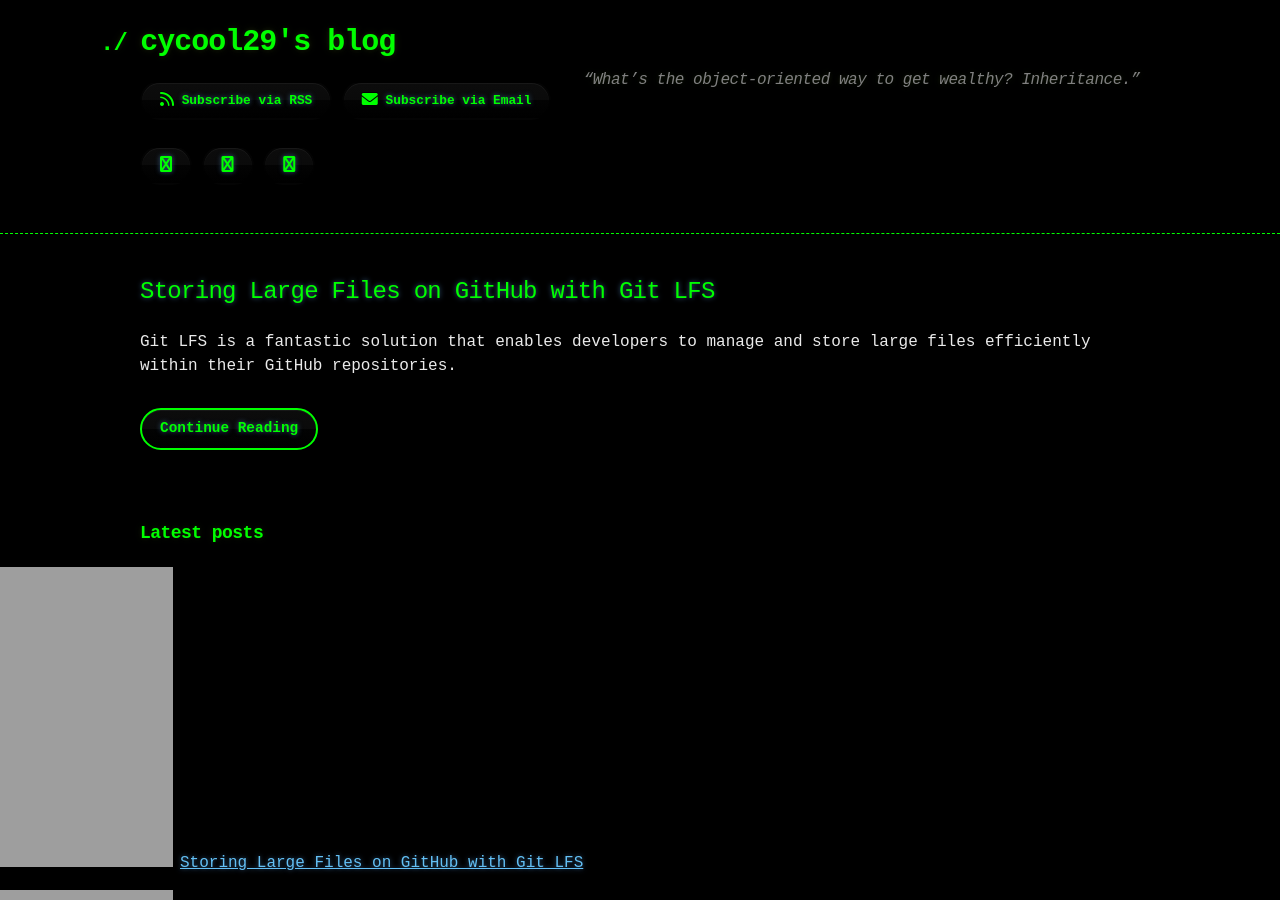
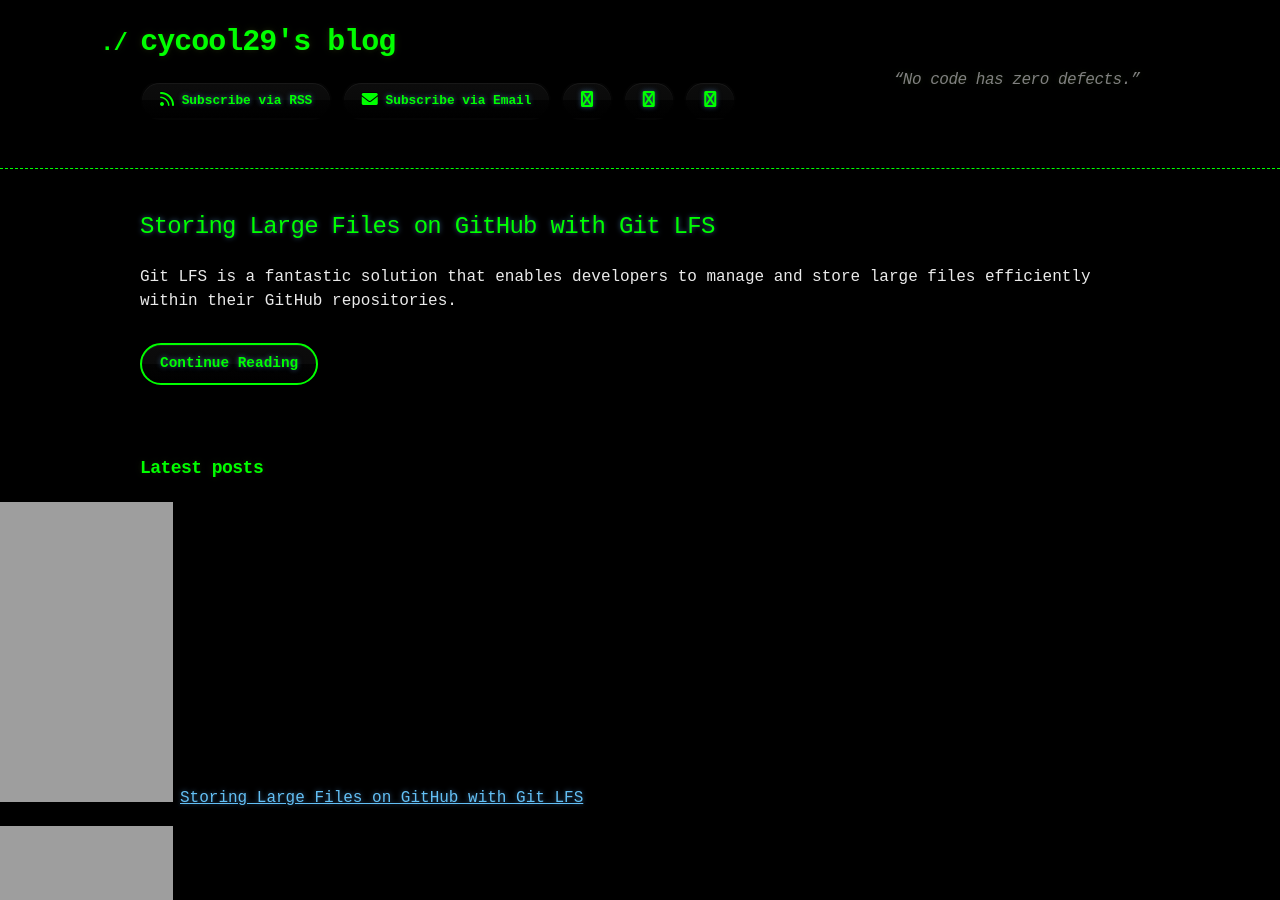
Before and after one commit to cycool29/cycool29.github.io, a Jekyll site: the page built from index.md, in a window 1280 px wide and 900 px high. Built offline with Jekyll 4.4.1, drawn with Linux system fonts in a browser that asks for light colours; a style sheet for code colours, icons or effects is not loaded.

Commit message:
Update quotes

```diff
--- a/_config.yml
+++ b/_config.yml
@@ -1,5 +1,5 @@
 title: cycool29's blog
-description: "“What’s the object-oriented way to get wealthy? Inheritance.” "
+description: "“No code has zero defects.” "
 bio: A high school student. Intermediate in Python, Git, Bash. Learning JavaScript. He/Him. "
 author: cycool29
 url: https://cycool29.github.io
```
